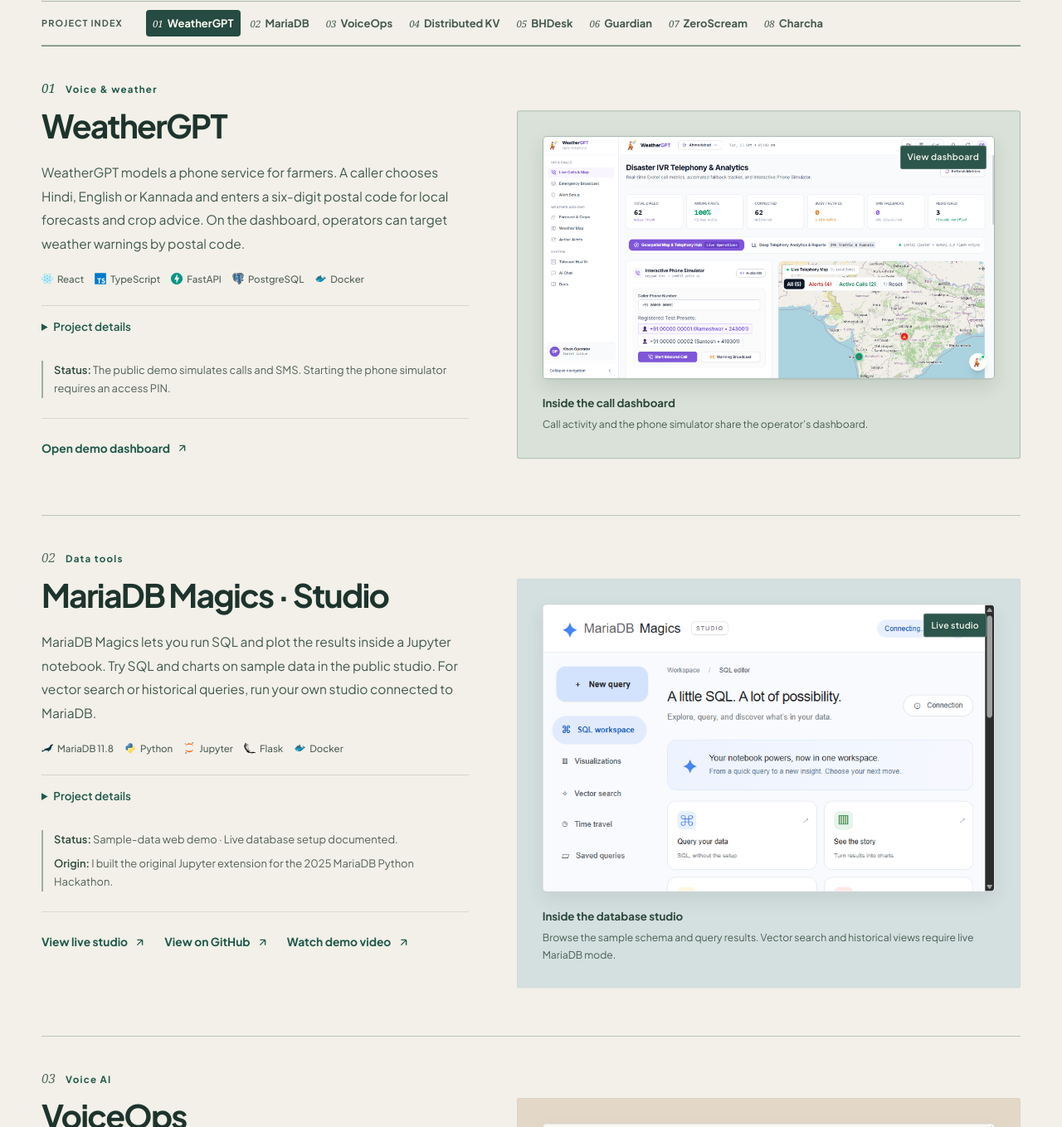
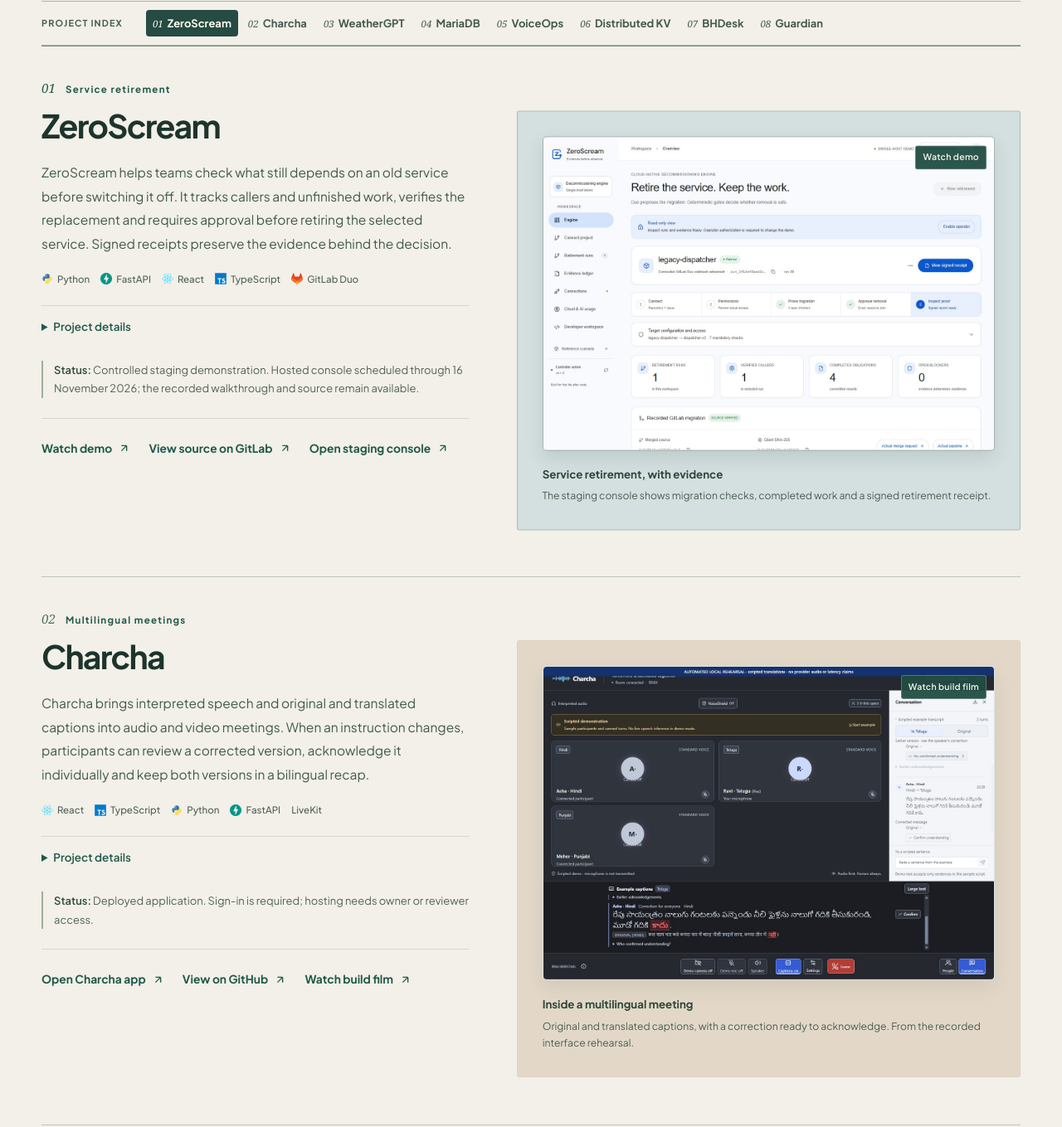
Before and after one commit to Jatin2567/Portfolio, a plain HTML site: page index.html in a window 1280 px wide. Shown: the part 1120-2479 px from the top of the page at 83% size. Drawn offline with Linux system fonts and the light colour scheme; no server answers; a web font is replaced by a local one.

Commit message:
Feature ZeroScream and Charcha first with product screenshots

```diff
--- a/index.html
+++ b/index.html
@@ -13,7 +13,7 @@
   <link rel="stylesheet" href="style.css?v=content_v12">
   <link rel="preload" href="assets/scenes/blue-hour.svg?v=arrival3" as="image" type="image/svg+xml">
   <link rel="stylesheet" href="atmosphere.css?v=projects8">
-  <link rel="stylesheet" href="work.css?v=arrival1">
+  <link rel="stylesheet" href="work.css?v=featured8">
 </head>
 <body class="palette-warm"><a class="skip-link" href="#projects">Skip to selected work</a>
 
@@ -242,20 +242,140 @@
       <nav class="work-reader" aria-label="Jump to a project">
         <span class="reader-label">Project index</span>
         <div class="reader-links">
+          <a href="#zeroscream">ZeroScream</a>
+          <a href="#charcha">Charcha</a>
           <a href="#weather">WeatherGPT</a>
           <a href="#mariadb">MariaDB</a>
           <a href="#voiceops">VoiceOps</a>
           <a href="#distributed-kv">Distributed KV</a>
           <a href="#bhdesk">BHDesk</a>
           <a href="#guardian">Guardian</a>
-          <a href="#zeroscream">ZeroScream</a>
-          <a href="#charcha">Charcha</a>
         </div>
       </nav>
 
       <div class="projects-masonry">
 
-        <!-- 1. WeatherGPT (Broadened Two-Column Featured Project) -->
+        <!-- ZeroScream (Featured Project) -->
+        <div id="zeroscream" class="card-item-warm card-featured-broad">
+          <div class="card-top-tag">
+            <span class="chip-warm chip-red">Service retirement</span>
+          </div>
+          <div class="card-broad-grid">
+            <div class="broad-col-content">
+              <h3 class="card-headline">ZeroScream</h3>
+              <p class="card-body-text">ZeroScream helps teams check what still depends on an old service before switching it off. It tracks callers and unfinished work, verifies the replacement and requires approval before retiring the selected service. Signed receipts preserve the evidence behind the decision.</p>
+              <div class="card-stack-row">
+                <span class="card-stack-pill"><img src="assets/skills/python.svg" alt="" width="14" height="14" loading="lazy" decoding="async"> Python</span>
+                <span class="card-stack-pill"><img src="assets/skills/fastapi.svg" alt="" width="14" height="14" loading="lazy" decoding="async"> FastAPI</span>
+                <span class="card-stack-pill"><img src="assets/skills/react.svg" alt="" width="14" height="14" loading="lazy" decoding="async"> React</span>
+                <span class="card-stack-pill"><img src="assets/skills/typescript.svg" alt="" width="14" height="14" loading="lazy" decoding="async"> TypeScript</span>
+                <span class="card-stack-pill"><img src="assets/skills/gitlab.svg" alt="" width="14" height="14" loading="lazy" decoding="async"> GitLab Duo</span>
+              </div>
+              <details class="project-details">
+                <summary>Project details</summary>
+                <ul class="item-bullet-list">
+                  <li>A reversible withdrawal exposes services that still call the old endpoint. Unfinished accepted work blocks retirement, even when newer work succeeds on the replacement.</li>
+                  <li>GitLab Duo prepares migration changes and CI checks the revision. An operator reviews, merges and installs the change before approving retirement.</li>
+                  <li>The implemented workloads cover document exports and acknowledged webhook delivery. The connected staging run retired one process on a virtual machine; general production retirement is outside that demonstrated scope.</li>
+                </ul>
+              </details>
+              <div class="project-meta-box">
+                <div class="meta-entry"><strong>Status:</strong> Controlled staging demonstration. Hosted console scheduled through 16 November 2026; the recorded walkthrough and source remain available.</div>
+              </div>
+              <div class="card-cta">
+                <a href="https://youtu.be/gqEsECFeOv4" target="_blank" rel="noreferrer" class="warm-link">
+                  <span>Watch demo</span>
+                  <svg width="15" height="15" viewBox="0 0 24 24" fill="none" stroke="currentColor" stroke-width="2.2"><path d="M7 17L17 7M17 7H7M17 7V17"/></svg>
+                </a>
+                <a href="https://gitlab.com/gitlab-ai-hackathon/transcend-october-2026/43538696/showcase" target="_blank" rel="noreferrer" class="warm-link">
+                  <span>View source on GitLab</span>
+                  <svg width="15" height="15" viewBox="0 0 24 24" fill="none" stroke="currentColor" stroke-width="2.2"><path d="M7 17L17 7M17 7H7M17 7V17"/></svg>
+                </a>
+                <a href="https://zeroscream-xwgfucopha-uc.a.run.app/engine" target="_blank" rel="noreferrer" class="warm-link">
+                  <span>Open staging console</span>
+                  <svg width="15" height="15" viewBox="0 0 24 24" fill="none" stroke="currentColor" stroke-width="2.2"><path d="M7 17L17 7M17 7H7M17 7V17"/></svg>
+                </a>
+              </div>
+            </div>
+
+            <div class="broad-col-media">
+              <div class="preview-media-frame">
+                <a href="https://youtu.be/gqEsECFeOv4" target="_blank" rel="noreferrer" class="preview-media-link" title="Watch the ZeroScream demo">
+                  <img src="zeroscream-preview.jpg" width="1440" height="1000" alt="ZeroScream console showing a retired service, migration checks and completed work" class="broad-preview-img" loading="lazy" decoding="async" />
+                  <div class="preview-media-overlay">
+                    <span class="preview-media-badge"><span>Watch demo</span></span>
+                  </div>
+                </a>
+              </div>
+              <div class="preview-media-caption">
+                <span class="caption-title">Service retirement, with evidence</span>
+                <span class="caption-sub">The staging console shows migration checks, completed work and a signed retirement receipt.</span>
+              </div>
+            </div>
+          </div>
+        </div>
+
+        <!-- Charcha (Featured Project) -->
+        <div id="charcha" class="card-item-warm card-featured-broad">
+          <div class="card-top-tag">
+            <span class="chip-warm chip-amber">Multilingual meetings</span>
+          </div>
+          <div class="card-broad-grid">
+            <div class="broad-col-content">
+              <h3 class="card-headline">Charcha</h3>
+              <p class="card-body-text">Charcha brings interpreted speech and original and translated captions into audio and video meetings. When an instruction changes, participants can review a corrected version, acknowledge it individually and keep both versions in a bilingual recap.</p>
+              <div class="card-stack-row">
+                <span class="card-stack-pill"><img src="assets/skills/react.svg" alt="" width="14" height="14" loading="lazy" decoding="async"> React</span>
+                <span class="card-stack-pill"><img src="assets/skills/typescript.svg" alt="" width="14" height="14" loading="lazy" decoding="async"> TypeScript</span>
+                <span class="card-stack-pill"><img src="assets/skills/python.svg" alt="" width="14" height="14" loading="lazy" decoding="async"> Python</span>
+                <span class="card-stack-pill"><img src="assets/skills/fastapi.svg" alt="" width="14" height="14" loading="lazy" decoding="async"> FastAPI</span>
+                <span class="card-stack-pill">LiveKit</span>
+              </div>
+              <details class="project-details">
+                <summary>Project details</summary>
+                <ul class="item-bullet-list">
+                  <li>LiveKit carries the call. Interpretation combines Gnani speech recognition and synthesis with hosted Evon translation. Live interpretation needs configured providers and available compute.</li>
+                  <li>Corrections preserve the original message. Each eligible listener acknowledges the updated version separately.</li>
+                  <li>Download a recap as text or JSON, print it as a PDF or prepare a WhatsApp message. Sharing happens only when a participant chooses to share.</li>
+                </ul>
+              </details>
+              <div class="project-meta-box">
+                <div class="meta-entry"><strong>Status:</strong> Deployed application. Sign-in is required; hosting needs owner or reviewer access.</div>
+              </div>
+              <div class="card-cta">
+                <a href="https://charcha-234398803946.asia-south2.run.app/" target="_blank" rel="noreferrer" class="warm-link">
+                  <span>Open Charcha app</span>
+                  <svg width="15" height="15" viewBox="0 0 24 24" fill="none" stroke="currentColor" stroke-width="2.2"><path d="M7 17L17 7M17 7H7M17 7V17"/></svg>
+                </a>
+                <a href="https://github.com/Jatin2567/Charcha" target="_blank" rel="noreferrer" class="warm-link">
+                  <span>View on GitHub</span>
+                  <svg width="15" height="15" viewBox="0 0 24 24" fill="none" stroke="currentColor" stroke-width="2.2"><path d="M7 17L17 7M17 7H7M17 7V17"/></svg>
+                </a>
+                <a href="https://github.com/Jatin2567/Charcha/blob/main/docs/media/Charcha-2m40-multilingual-build.mp4" target="_blank" rel="noreferrer" class="warm-link">
+                  <span>Watch build film</span>
+                  <svg width="15" height="15" viewBox="0 0 24 24" fill="none" stroke="currentColor" stroke-width="2.2"><path d="M7 17L17 7M17 7H7M17 7V17"/></svg>
+                </a>
+              </div>
+            </div>
+
+            <div class="broad-col-media">
+              <div class="preview-media-frame">
+                <a href="https://github.com/Jatin2567/Charcha/blob/main/docs/media/Charcha-2m40-multilingual-build.mp4" target="_blank" rel="noreferrer" class="preview-media-link" title="Watch the Charcha build film">
+                  <img src="charcha-preview.jpg" width="1440" height="1000" alt="Charcha meeting with original and translated captions and a correction awaiting acknowledgement" class="broad-preview-img" loading="lazy" decoding="async" />
+                  <div class="preview-media-overlay">
+                    <span class="preview-media-badge"><span>Watch build film</span></span>
+                  </div>
+                </a>
+              </div>
+              <div class="preview-media-caption">
+                <span class="caption-title">Inside a multilingual meeting</span>
+                <span class="caption-sub">Original and translated captions, with a correction ready to acknowledge. From the recorded interface rehearsal.</span>
+              </div>
+            </div>
+          </div>
+        </div>
+
+        <!-- WeatherGPT (Broadened Two-Column Featured Project) -->
         <div id="weather" class="card-item-warm card-featured-broad">
           <div class="card-top-tag">
             <span class="chip-warm chip-amber">Voice &amp; weather</span>
@@ -316,7 +436,7 @@
           </div>
         </div>
 
-        <!-- 2. MariaDB Magics · Studio (Broadened Two-Column Featured Project) -->
+        <!-- MariaDB Magics · Studio (Broadened Two-Column Featured Project) -->
         <div id="mariadb" class="card-item-warm card-featured-broad">
           <div class="card-top-tag">
             <span class="chip-warm chip-amber">Data tools</span>
@@ -386,7 +506,7 @@
           </div>
         </div>
 
-        <!-- 3. VoiceOps -->
+        <!-- VoiceOps -->
         <div id="voiceops" class="card-item-warm card-featured-broad">
           <div class="card-top-tag">
             <span class="chip-warm chip-amber">Voice AI</span>
@@ -450,7 +570,7 @@
           </div>
         </div>
 
-        <!-- 4. Distributed KV Server (Broadened Two-Column Featured Project) -->
+        <!-- Distributed KV Server (Broadened Two-Column Featured Project) -->
         <div id="distributed-kv" class="card-item-warm card-featured-broad">
           <div class="card-top-tag">
             <span class="chip-warm chip-red">Distributed systems</span>
@@ -513,7 +633,7 @@
           </div>
         </div>
 
-        <!-- 5. BHDesk -->
+        <!-- BHDesk -->
         <div id="bhdesk" class="card-item-warm">
           <div class="card-top-tag">
             <span class="chip-warm chip-orange">Browser extension</span>
@@ -582,86 +702,6 @@
           <div class="card-cta">
             <a href="https://github.com/Jatin2567/AI-DevSecOps-Guardian" target="_blank" rel="noreferrer" class="warm-link">
               <span>View on GitHub</span>
-              <svg width="15" height="15" viewBox="0 0 24 24" fill="none" stroke="currentColor" stroke-width="2.2"><path d="M7 17L17 7M17 7H7M17 7V17"/></svg>
-            </a>
-          </div>
-        </div>
-
-        <div id="zeroscream" class="card-item-warm">
-          <div class="card-top-tag">
-            <span class="chip-warm chip-red">Service retirement</span>
-          </div>
-          <h3 class="card-headline">ZeroScream</h3>
-          <p class="card-body-text">ZeroScream helps teams check what still depends on an old service before switching it off. It tracks callers and unfinished work, verifies the replacement and requires approval before retiring the selected service. Signed receipts preserve the evidence behind the decision.</p>
-          <div class="card-stack-row">
-            <span class="card-stack-pill"><img src="assets/skills/python.svg" alt="" width="14" height="14" loading="lazy" decoding="async"> Python</span>
-            <span class="card-stack-pill"><img src="assets/skills/fastapi.svg" alt="" width="14" height="14" loading="lazy" decoding="async"> FastAPI</span>
-            <span class="card-stack-pill"><img src="assets/skills/react.svg" alt="" width="14" height="14" loading="lazy" decoding="async"> React</span>
-            <span class="card-stack-pill"><img src="assets/skills/typescript.svg" alt="" width="14" height="14" loading="lazy" decoding="async"> TypeScript</span>
-            <span class="card-stack-pill"><img src="assets/skills/gitlab.svg" alt="" width="14" height="14" loading="lazy" decoding="async"> GitLab Duo</span>
-          </div>
-          <details class="project-details">
-            <summary>Project details</summary>
-            <ul class="item-bullet-list">
-              <li>A reversible withdrawal exposes services that still call the old endpoint. Unfinished accepted work blocks retirement, even when newer work succeeds on the replacement.</li>
-              <li>GitLab Duo prepares migration changes and CI checks the revision. An operator reviews, merges and installs the change before approving retirement.</li>
-              <li>The implemented workloads cover document exports and acknowledged webhook delivery. The connected staging run retired one process on a virtual machine; general production retirement is outside that demonstrated scope.</li>
-            </ul>
-          </details>
-          <div class="project-meta-box">
-            <div class="meta-entry"><strong>Status:</strong> Controlled staging demonstration. Hosted console scheduled through 16 November 2026; the recorded walkthrough and source remain available.</div>
-          </div>
-          <div class="card-cta">
-            <a href="https://youtu.be/gqEsECFeOv4" target="_blank" rel="noreferrer" class="warm-link">
-              <span>Watch demo</span>
-              <svg width="15" height="15" viewBox="0 0 24 24" fill="none" stroke="currentColor" stroke-width="2.2"><path d="M7 17L17 7M17 7H7M17 7V17"/></svg>
-            </a>
-            <a href="https://gitlab.com/gitlab-ai-hackathon/transcend-october-2026/43538696/showcase" target="_blank" rel="noreferrer" class="warm-link">
-              <span>View source on GitLab</span>
-              <svg width="15" height="15" viewBox="0 0 24 24" fill="none" stroke="currentColor" stroke-width="2.2"><path d="M7 17L17 7M17 7H7M17 7V17"/></svg>
-            </a>
-            <a href="https://zeroscream-xwgfucopha-uc.a.run.app/engine" target="_blank" rel="noreferrer" class="warm-link">
-              <span>Open staging console</span>
-              <svg width="15" height="15" viewBox="0 0 24 24" fill="none" stroke="currentColor" stroke-width="2.2"><path d="M7 17L17 7M17 7H7M17 7V17"/></svg>
-            </a>
-          </div>
-        </div>
-
-        <div id="charcha" class="card-item-warm">
-          <div class="card-top-tag">
-            <span class="chip-warm chip-amber">Multilingual meetings</span>
-          </div>
-          <h3 class="card-headline">Charcha</h3>
-          <p class="card-body-text">Charcha brings interpreted speech and original and translated captions into audio and video meetings. When an instruction changes, participants can review a corrected version, acknowledge it individually and keep both versions in a bilingual recap.</p>
-          <div class="card-stack-row">
-            <span class="card-stack-pill"><img src="assets/skills/react.svg" alt="" width="14" height="14" loading="lazy" decoding="async"> React</span>
-            <span class="card-stack-pill"><img src="assets/skills/typescript.svg" alt="" width="14" height="14" loading="lazy" decoding="async"> TypeScript</span>
-            <span class="card-stack-pill"><img src="assets/skills/python.svg" alt="" width="14" height="14" loading="lazy" decoding="async"> Python</span>
-            <span class="card-stack-pill"><img src="assets/skills/fastapi.svg" alt="" width="14" height="14" loading="lazy" decoding="async"> FastAPI</span>
-            <span class="card-stack-pill">LiveKit</span>
-          </div>
-          <details class="project-details">
-            <summary>Project details</summary>
-            <ul class="item-bullet-list">
-              <li>LiveKit carries the call. Interpretation combines Gnani speech recognition and synthesis with hosted Evon translation. Live interpretation needs configured providers and available compute.</li>
-              <li>Corrections preserve the original message. Each eligible listener acknowledges the updated version separately.</li>
-              <li>Download a recap as text or JSON, print it as a PDF or prepare a WhatsApp message. Sharing happens only when a participant chooses to share.</li>
-            </ul>
-          </details>
-          <div class="project-meta-box">
-            <div class="meta-entry"><strong>Status:</strong> Deployed application. Sign-in is required; hosting needs owner or reviewer access.</div>
-          </div>
-          <div class="card-cta">
-            <a href="https://charcha-234398803946.asia-south2.run.app/" target="_blank" rel="noreferrer" class="warm-link">
-              <span>Open Charcha app</span>
-              <svg width="15" height="15" viewBox="0 0 24 24" fill="none" stroke="currentColor" stroke-width="2.2"><path d="M7 17L17 7M17 7H7M17 7V17"/></svg>
-            </a>
-            <a href="https://github.com/Jatin2567/Charcha" target="_blank" rel="noreferrer" class="warm-link">
-              <span>View on GitHub</span>
-              <svg width="15" height="15" viewBox="0 0 24 24" fill="none" stroke="currentColor" stroke-width="2.2"><path d="M7 17L17 7M17 7H7M17 7V17"/></svg>
-            </a>
-            <a href="https://github.com/Jatin2567/Charcha/blob/main/docs/media/Charcha-2m40-multilingual-build.mp4" target="_blank" rel="noreferrer" class="warm-link">
-              <span>Watch build film</span>
               <svg width="15" height="15" viewBox="0 0 24 24" fill="none" stroke="currentColor" stroke-width="2.2"><path d="M7 17L17 7M17 7H7M17 7V17"/></svg>
             </a>
           </div>
--- a/work.css
+++ b/work.css
@@ -102,9 +102,11 @@
   content: none !important;
 }
 
-#projects .card-item-warm:nth-child(2) { --plate-mat: #d4dfe0; }
-#projects .card-item-warm:nth-child(3) { --plate-mat: #e3d8c8; }
-#projects .card-item-warm:nth-child(4) { --plate-mat: #d8dce7; }
+#projects #zeroscream,
+#projects #mariadb { --plate-mat: #d4dfe0; }
+#projects #charcha,
+#projects #voiceops { --plate-mat: #e3d8c8; }
+#projects #distributed-kv { --plate-mat: #d8dce7; }
 
 #projects .card-top-tag {
   align-items: flex-start;
```
Also changed, not shown: charcha-preview.jpg (added), zeroscream-preview.jpg (added).
